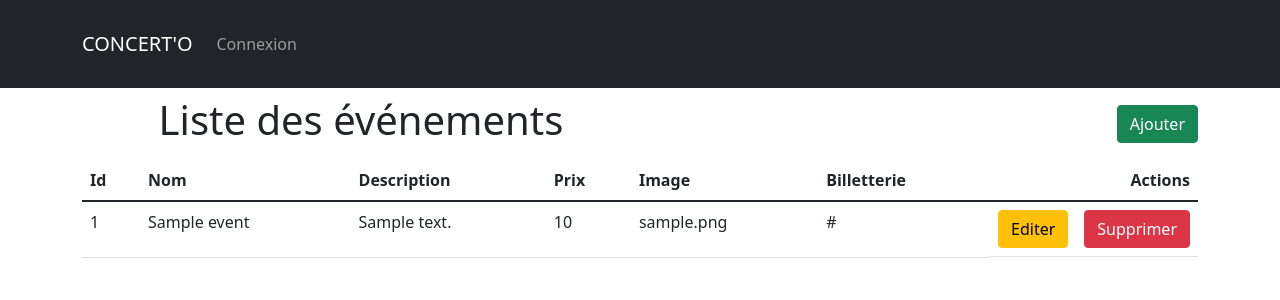
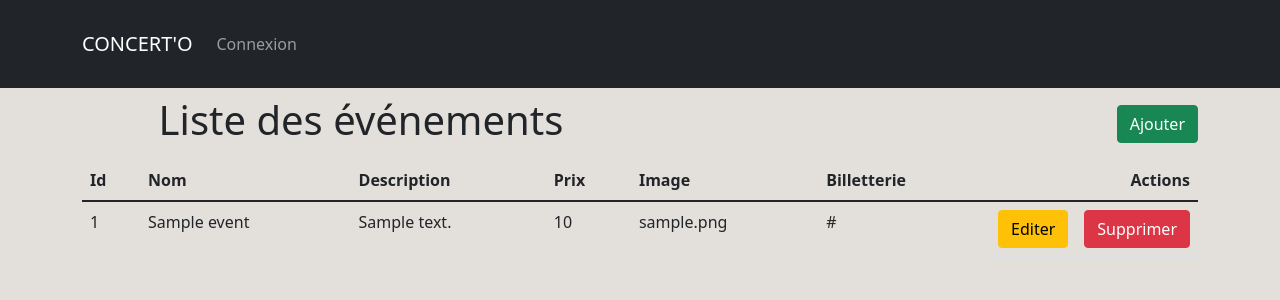
Before and after one commit to LaureCHAPERT/Concerto-Back, a Symfony app: template templates/event/index.html.twig in a window 1280 px wide. Shown: the top 300 px of the page. Run offline with Twig, Linux system fonts and the light colour scheme; the template is opened without the code that fills it: most values are stand-ins (such as "Sample title", 1, 10 or a date in 2020); some libraries are stand-ins or nearby versions.

Commit message:
CSS - background-color

```diff
--- a/public/css/back-concerto.css
+++ b/public/css/back-concerto.css
@@ -13,3 +13,7 @@ h1 {
     margin-right: 1em;
     margin-bottom: auto;
 }
+
+body {
+    background-color: rgba(185, 176, 162, 0.397);
+}
```
